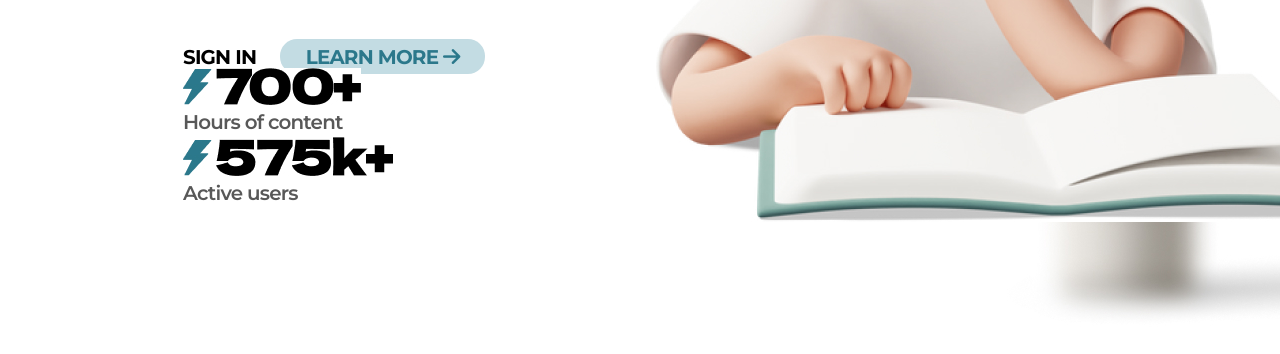
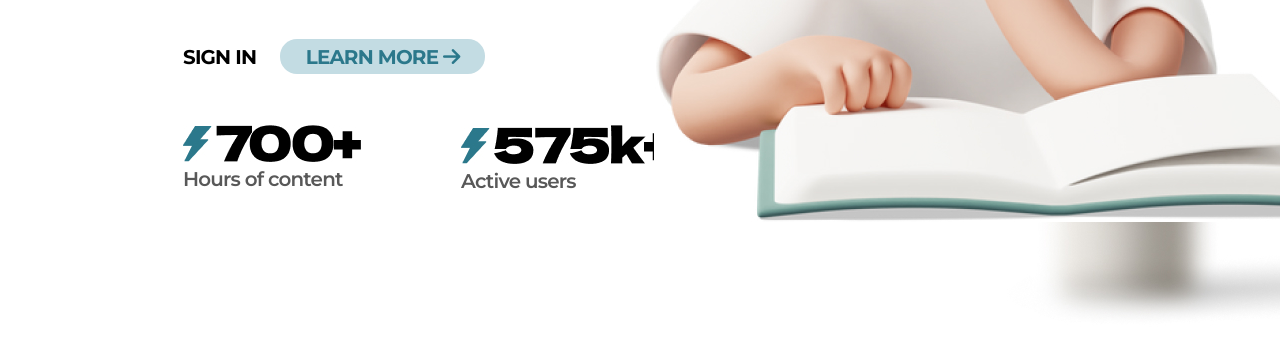
Before and after one commit to amirovstar/FrontTask-No4, a plain HTML site: page hello/index.html in a window 1280 px wide. Shown: the part 552-906 px from the top of the page. Drawn offline with Linux system fonts and the light colour scheme; a web font is replaced by a local one.

Commit message:
Update style.css

```diff
--- a/hello/assets/css/style.css
+++ b/hello/assets/css/style.css
@@ -169,7 +169,7 @@ header .div2 .signbutton {
     border-radius: 17.0304px;
 }
 
-.zeus {
+.img {
     margin-top: 57px;
     display: flex;
     justify-content: space-between;
```
